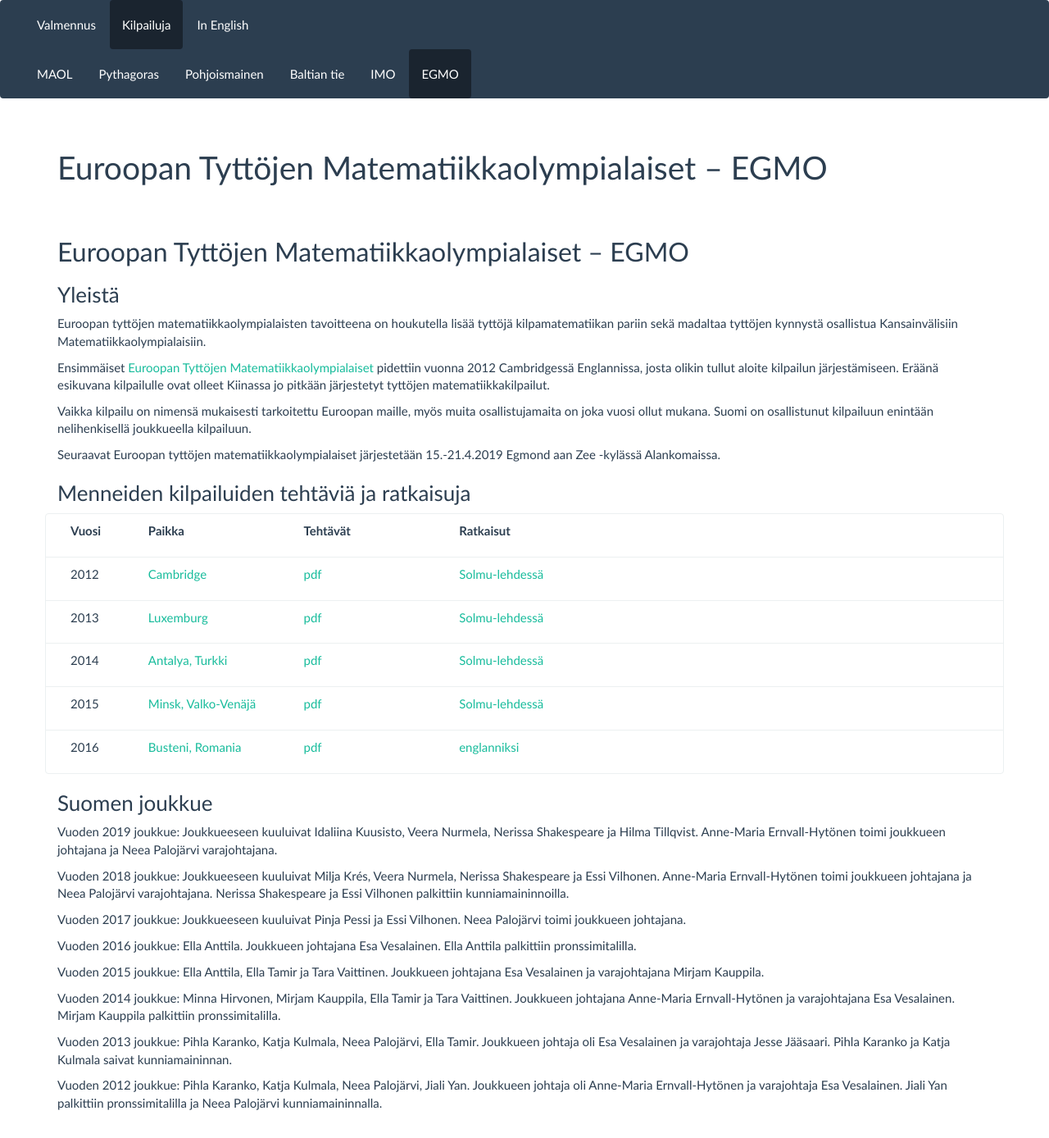
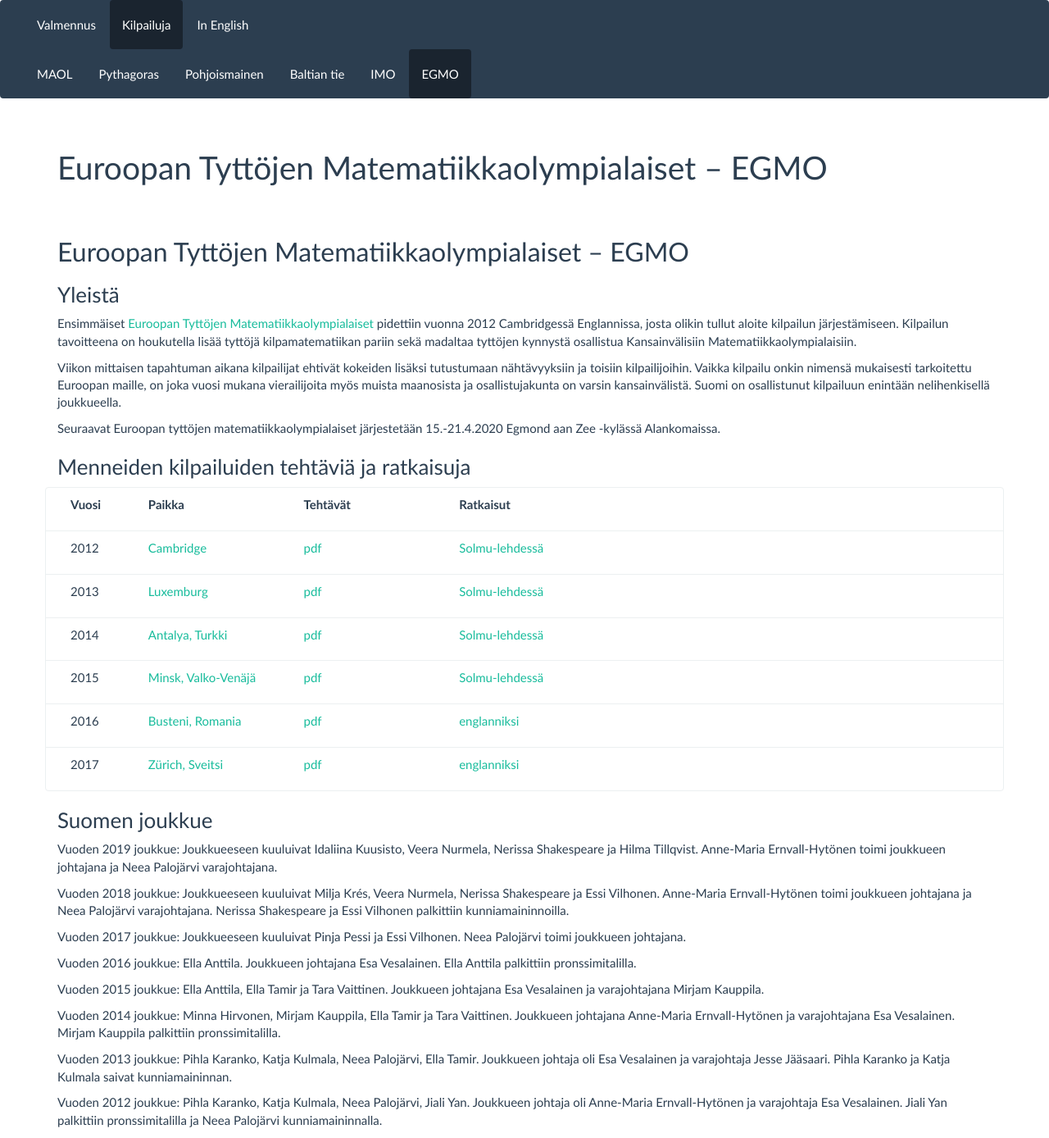
Before and after one commit to matematiikkakilpailut/matematiikkakilpailut.github.io, a Jekyll site: the page built from EGMO/index.md, in a window 1280 px wide. Shown: the whole page at 82% size. Built offline with Jekyll 4.4.1, drawn with Linux system fonts in a browser that asks for light colours; before the commit the page ends 1367 px from its top, so only the background shows below that.

Commit message:
Update index.md

```diff
--- a/EGMO/index.md
+++ b/EGMO/index.md
@@ -27,25 +27,26 @@ kilpailut:
     paikka: "[Busteni, Romania](https://www.egmo.org/egmos/egmo5/)"
     tehtavat: "[pdf](EGMO_2016teht.pdf)"
     ratkaisut: "[englanniksi](https://www.egmo.org/egmos/egmo5/solutions.pdf)"
+  - vuosi: "2017"
+    paikka: "[Zürich, Sveitsi](https://www.egmo.org/egmos/egmo6/)"
+    tehtavat: "[pdf](EGMO_2017teht.pdf)"
+    ratkaisut: "[englanniksi](https://www.egmo.org/egmos/egmo6/solutions.pdf)"
 ---
 ## Euroopan Tyttöjen Matematiikka&shy;olympialaiset – EGMO
 
 ### Yleistä
 
-Euroopan tyttöjen matematiikkaolympialaisten tavoitteena on houkutella lisää
-tyttöjä kilpamatematiikan pariin sekä madaltaa tyttöjen kynnystä
+Ensimmäiset [Euroopan Tyttöjen Matematiikka&shy;olympialaiset](https://www.egmo.org/)
+pidettiin vuonna 2012 Cambridgessä Englannissa, josta olikin tullut aloite kilpailun järjestämiseen.
+Kilpailun tavoitteena on houkutella lisää tyttöjä kilpamatematiikan pariin sekä madaltaa tyttöjen kynnystä
 osallistua Kansainvälisiin Matematiikka&shy;olympialaisiin.
 
-Ensimmäiset [Euroopan Tyttöjen Matematiikka&shy;olympialaiset](https://www.egmo.org/)
-pidettiin vuonna 2012 Cambridgessä Englannissa, josta olikin tullut aloite kilpailun järjestämiseen.
-Eräänä esikuvana kilpailulle ovat olleet Kiinassa jo pitkään järjestetyt tyttöjen
-matematiikka&shy;kilpailut.
+Viikon mittaisen tapahtuman aikana kilpailijat ehtivät kokeiden lisäksi tutustumaan nähtävyyksiin
+ja toisiin kilpailijoihin. Vaikka kilpailu onkin nimensä mukaisesti tarkoitettu Euroopan maille,
+on joka vuosi mukana vierailijoita myös muista maanosista ja osallistujakunta on varsin kansainvälistä.
+Suomi on osallistunut kilpailuun enintään nelihenkisellä joukkueella.
 
-Vaikka kilpailu on nimensä mukaisesti tarkoitettu Euroopan maille,
-myös muita osallistujamaita on joka vuosi ollut mukana. Suomi on osallistunut
-kilpailuun enintään nelihenkisellä joukkueella kilpailuun.
-
-Seuraavat Euroopan tyttöjen matematiikkaolympialaiset järjestetään 15.-21.4.2019 Egmond aan Zee -kylässä Alankomaissa.
+Seuraavat Euroopan tyttöjen matematiikkaolympialaiset järjestetään 15.-21.4.2020 Egmond aan Zee -kylässä Alankomaissa.
 
 ### Menneiden kilpailuiden tehtäviä ja ratkaisuja
 
```
